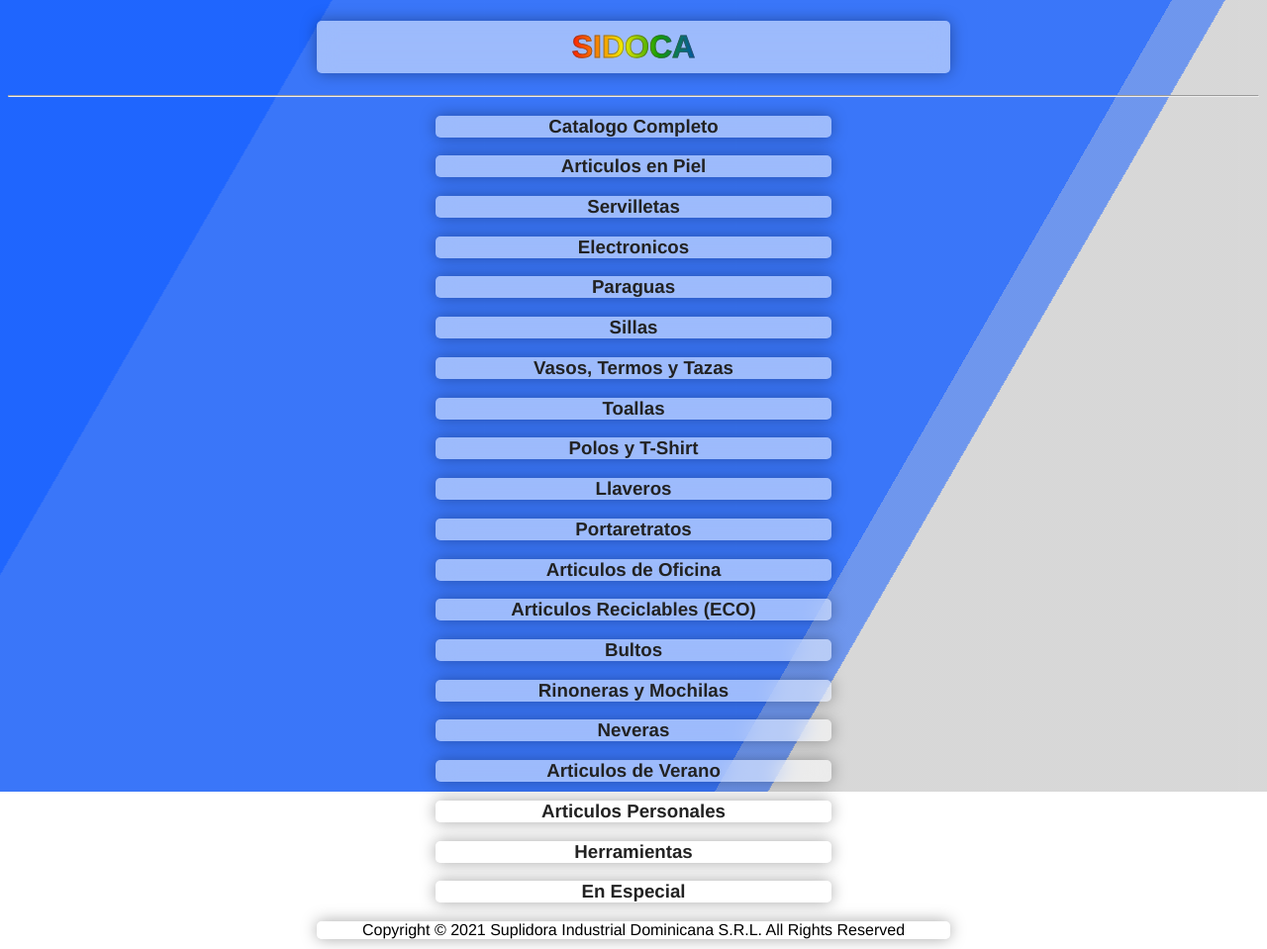
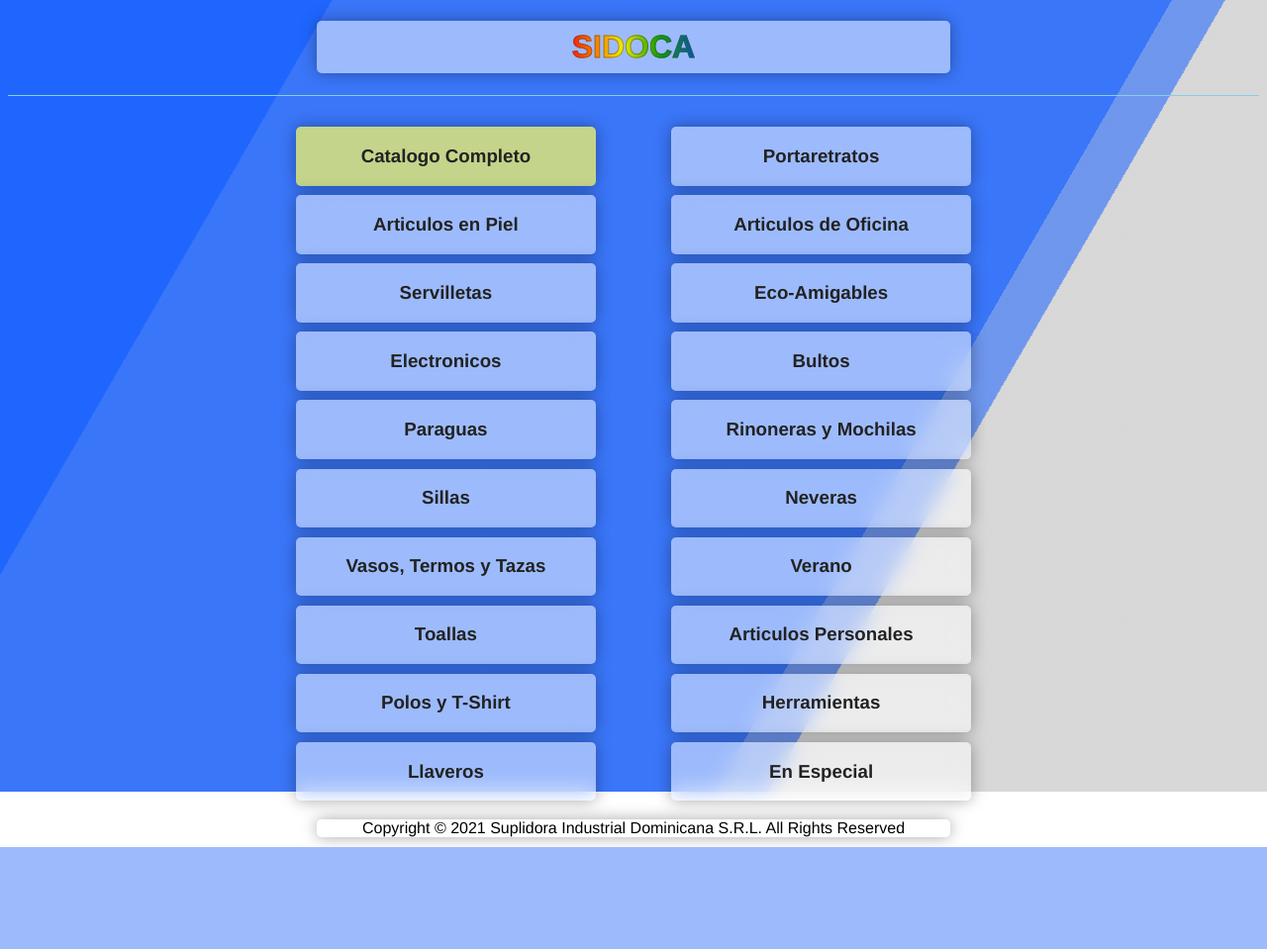
Before and after one commit to javiergarcferrer/SIDOCA, a PHP site: page /static/catalogos.html in a window 1280 px wide. Shown: the whole page at 99% size. After the commit the page ends 856 px from the top, so only its background shows below. Run offline with PHP 8.4, Linux system fonts and the light colour scheme.

Commit message:
catalog list redesign

```diff
--- a/static/catalogos.html
+++ b/static/catalogos.html
@@ -13,7 +13,9 @@
   <center>
     <a href="../index.html"><header class="frosted"><h1>SIDOCA</h1></header></a>
     <hr>
-    <a href="./pdf/Sidoca2021.pdf"><div class="frosted list"><h3>Catalogo Completo</h3></div></a>
+    <div class="row">
+      <div class="column">
+        <a href="./pdf/Sidoca2021.pdf"><div class="frosted list completo"><h3>Catalogo Completo</h3></div></a>
         <a href="./pdf/articulosEnPiel.pdf"><div class="frosted list"><h3>Articulos en Piel</h3></div></a>
         <a href="./pdf/servilletas.pdf"><div class="frosted list"><h3>Servilletas</h3></div></a>
         <a href="./pdf/electronicos.pdf"><div class="frosted list"><h3>Electronicos</h3></div></a>
@@ -23,16 +25,20 @@
         <a href="./pdf/toallas.pdf"><div class="frosted list"><h3>Toallas</h3></div></a>
         <a href="./pdf/polosTshirt.pdf"><div class="frosted list"><h3>Polos y T-Shirt</h3></div></a>
         <a href="./pdf/llaveros.pdf"><div class="frosted list"><h3>Llaveros</h3></div></a>
+      </div>
+      <div class="column">
         <a href="./pdf/portaretratos.pdf"><div class="frosted list"><h3>Portaretratos</h3></div></a>
         <a href="./pdf/articulosDeOficina.pdf"><div class="frosted list"><h3>Articulos de Oficina</h3></div></a>
-    <a href="./pdf/articulosReciclables.pdf"><div class="frosted list"><h3>Articulos Reciclables (ECO)</h3></div></a>
+        <a href="./pdf/articulosReciclables.pdf"><div class="frosted list"><h3>Eco-Amigables</h3></div></a>
         <a href="./pdf/bultos.pdf"><div class="frosted list"><h3>Bultos</h3></div></a>
         <a href="./pdf/rinonerasYMochilas.pdf"><div class="frosted list"><h3>Rinoneras y Mochilas</h3></div></a>
         <a href="./pdf/neveras.pdf"><div class="frosted list"><h3>Neveras</h3></div></a>
-    <a href="./pdf/articulosDeVerano.pdf"><div class="frosted list"><h3>Articulos de Verano</h3></div></a>
+        <a href="./pdf/articulosDeVerano.pdf"><div class="frosted list"><h3>Verano</h3></div></a>
         <a href="./pdf/articulosPersonales.pdf"><div class="frosted list"><h3>Articulos Personales</h3></div></a>
         <a href="./pdf/herramientas.pdf"><div class="frosted list"><h3>Herramientas</h3></div></a>
         <a href="./pdf/enEspecial.pdf"><div class="frosted list"><h3>En Especial</h3></div></a>
+      </div>
+    </div>
     <footer class="frosted">Copyright &copy; 2021 Suplidora Industrial Dominicana S.R.L. All Rights Reserved</footer>
   </center>
 </body>
--- a/static/styles.css
+++ b/static/styles.css
@@ -28,8 +28,18 @@
   transition: 0.25s;
 }
 .frosted.list{
+  padding: 0.001rem;
+  max-width: 400px;
+}
+.completo{
+  background-color: rgba(255, 252, 92, 0.7);
+}
+.row {
+  display: flex;
+  max-width: 60%;
+}
+.column {
   width: 50%;
-  max-width: 400px;
 }
 .label {
   color: rgb(32, 32, 32);
@@ -52,6 +62,21 @@
   padding: 0.25em;
   background-color: black;
   background-image: linear-gradient(90deg, rgb(255, 0, 0) 0%, rgba(240,233,0,1) 42%, rgba(18,159,2,1) 68%, rgb(0, 71, 202) 100%);
+}
+hr {
+  border: 0;
+  margin: 1.35em auto;
+  max-width: 100%;
+  background-position: 50%;
+  box-sizing: border-box;
+  border-width: 0 0 1px;
+  color: skyblue;
+  border-image: linear-gradient(
+    90deg,
+    rgba($color, 0),
+    rgba($color, 1) 50%,
+    rgba($color, 0) 100%) 0 0 100%;
+  border-style: solid;
 }
 iframe {
   border-radius: 5px;
```
Lines whose indentation alone changed are shown as unchanged.
